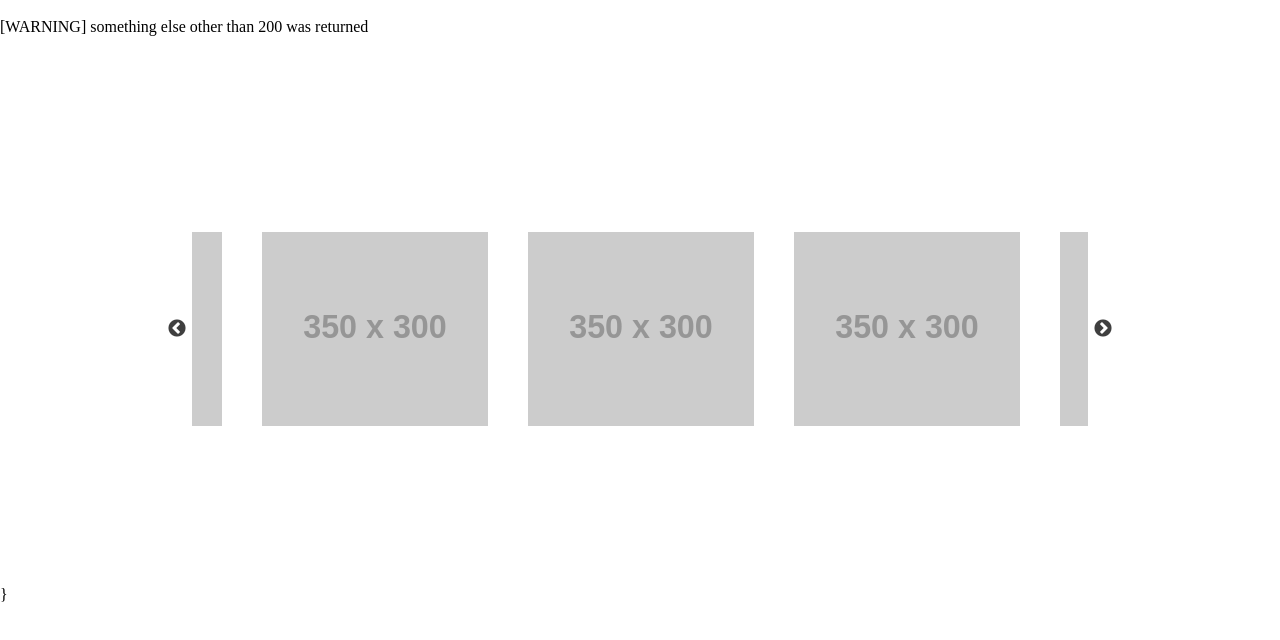
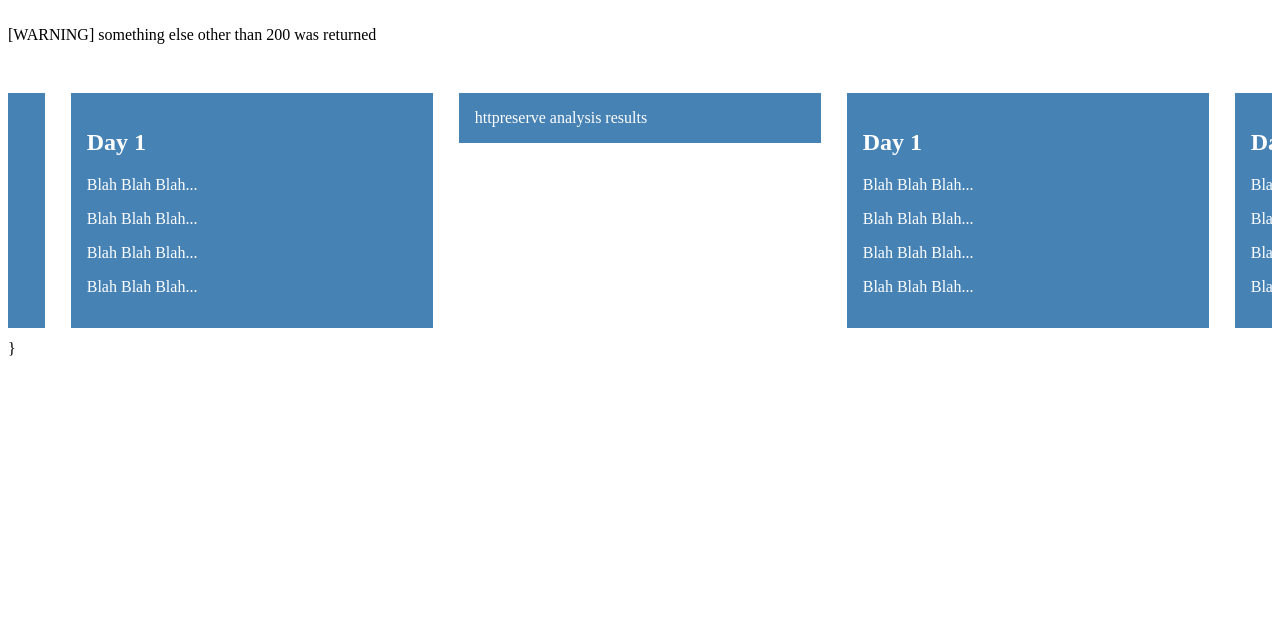
Before and after one commit to httpreserve/workbench, a website: page static/index.htm in a window 1280 px wide. Drawn offline with nearby package versions, Linux system fonts and the light colour scheme; files that its build step writes are made by us from their sources; no server answers; placeholder pictures from the web are drawn by us; files whose address does not match are found by name.

Commit message:
[feature] Trying to work out styling.

```diff
--- a/static/index.htm
+++ b/static/index.htm
@@ -8,38 +8,12 @@
   <link rel="stylesheet" type="text/css" href="static/slick/slick-theme.css">
 
   <style type="text/css">
-    html, body {
-      margin: 0;
-      padding: 0;
-    }
-
-    * {
-      box-sizing: border-box;
-    }
-
-    .slider {
-        width: 70%;
-		  height: 90%;
-        margin: 160px auto;
-    }
-
-	 /*.slick-track {
-		width: 700px;
-		height: 300px;
-	 }*/
-
-    .slick-slide {
-      margin: 0px 20px;
-    }
-
-    .slick-slide img {
-      width: 100%;
-    }
-
-    .slick-prev:before,
-    .slick-next:before {
-        color: black;
-    }
+	.card {
+	  background: STEELBLUE;
+	  color: #fefefe;
+	  padding: 1rem;
+	  margin: .8rem;
+	}
   </style>
 
   <script src="static/index.js" type="text/javascript"></script>
@@ -51,17 +25,29 @@
 
   <!--  <section class="center slider">-->
   <div class="httpreserve slider" id="httpreserve-analysis">
-    <div>
-      <img src="http://placehold.it/350x300?text=1">
+    <div class="card">
+		httpreserve analysis results
     </div>
-    <div>
-      <img src="http://placehold.it/350x300?text=2">
+    <div class="card">
+		 <h2>Day 1</h2>
+		 <p>Blah Blah Blah...</p>
+		 <p>Blah Blah Blah...</p>
+		 <p>Blah Blah Blah...</p>
+		 <p>Blah Blah Blah...</p>
     </div>
-    <div>
-      <img src="http://placehold.it/350x300?text=3">
+    <div class="card">
+		 <h2>Day 1</h2>
+		 <p>Blah Blah Blah...</p>
+		 <p>Blah Blah Blah...</p>
+		 <p>Blah Blah Blah...</p>
+		 <p>Blah Blah Blah...</p>
     </div>
-    <div>
-      <img src="http://placehold.it/350x300?text=4">
+    <div class="card">
+		 <h2>Day 1</h2>
+		 <p>Blah Blah Blah...</p>
+		 <p>Blah Blah Blah...</p>
+		 <p>Blah Blah Blah...</p>
+		 <p>Blah Blah Blah...</p>
     </div>
     <!--<div>
       <img src="http://placehold.it/350x300?text=5">
```
